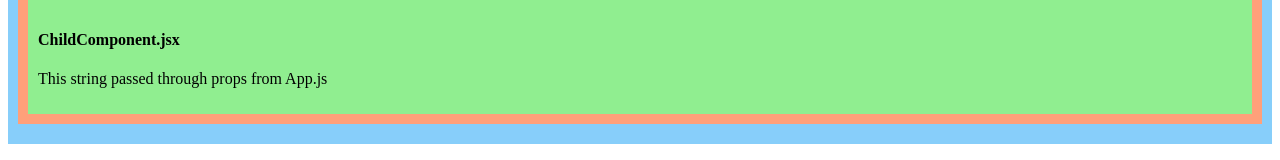
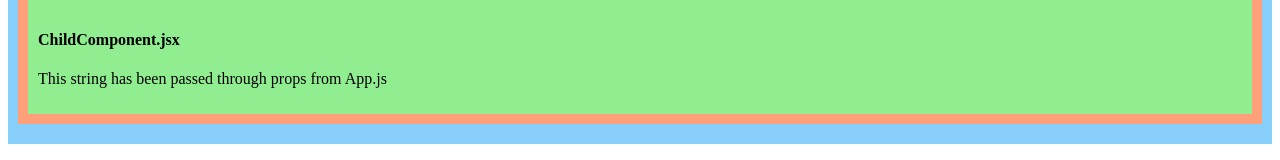
Before and after one commit to adriangheo/pass-props-through-multiple-components, a React (Create React App) app: page / in a window 1280 px wide. Shown: the part 165-325 px from the top of the page. Built offline with nearby package versions, Linux system fonts and the light colour scheme.

Commit message:
minor change to a string

```diff
--- a/src/App.js
+++ b/src/App.js
@@ -6,7 +6,7 @@ function App() {
   return (
     <div className="app">
       <h2>App.js</h2>
-      <ParentComponent  title="This string passed through props from App.js"/>
+      <ParentComponent  title="This string has been passed through props from App.js"/>
     </div>
   );
 }
```
